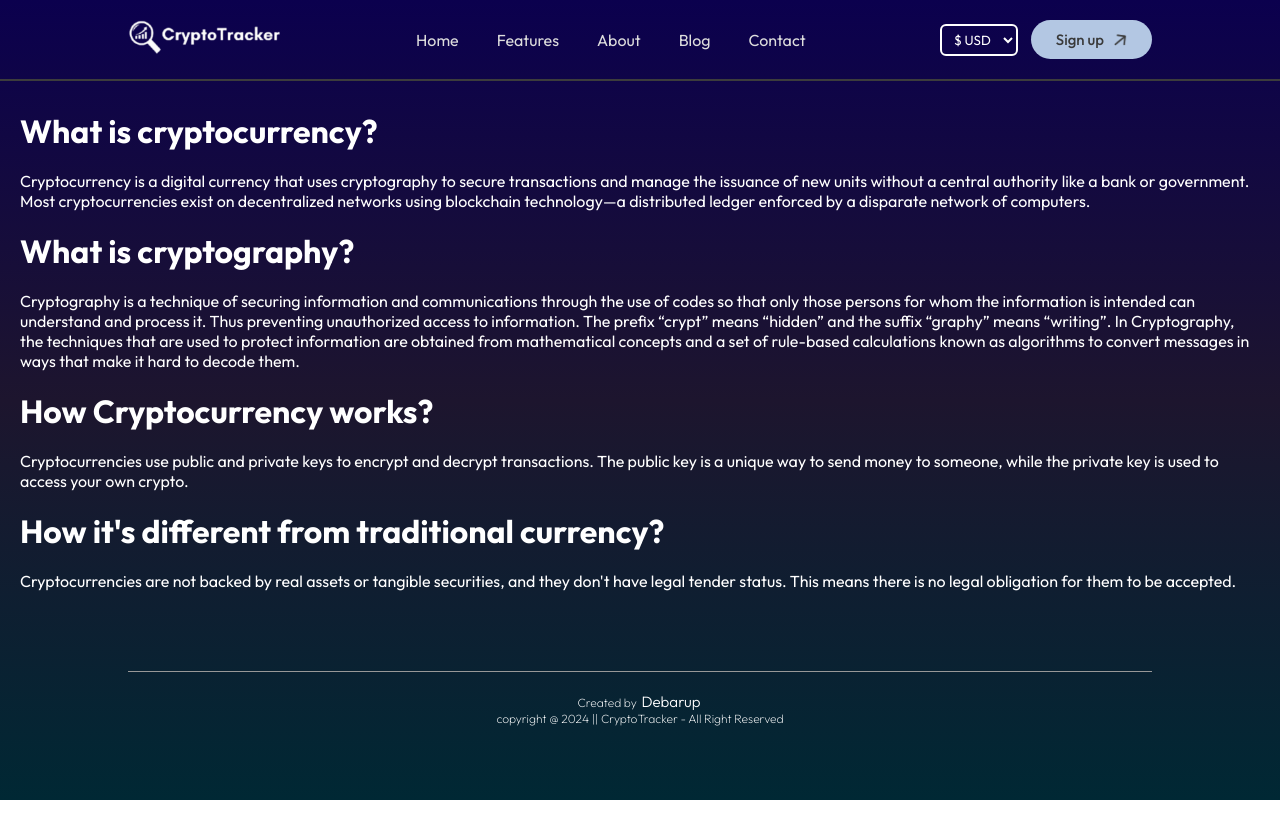
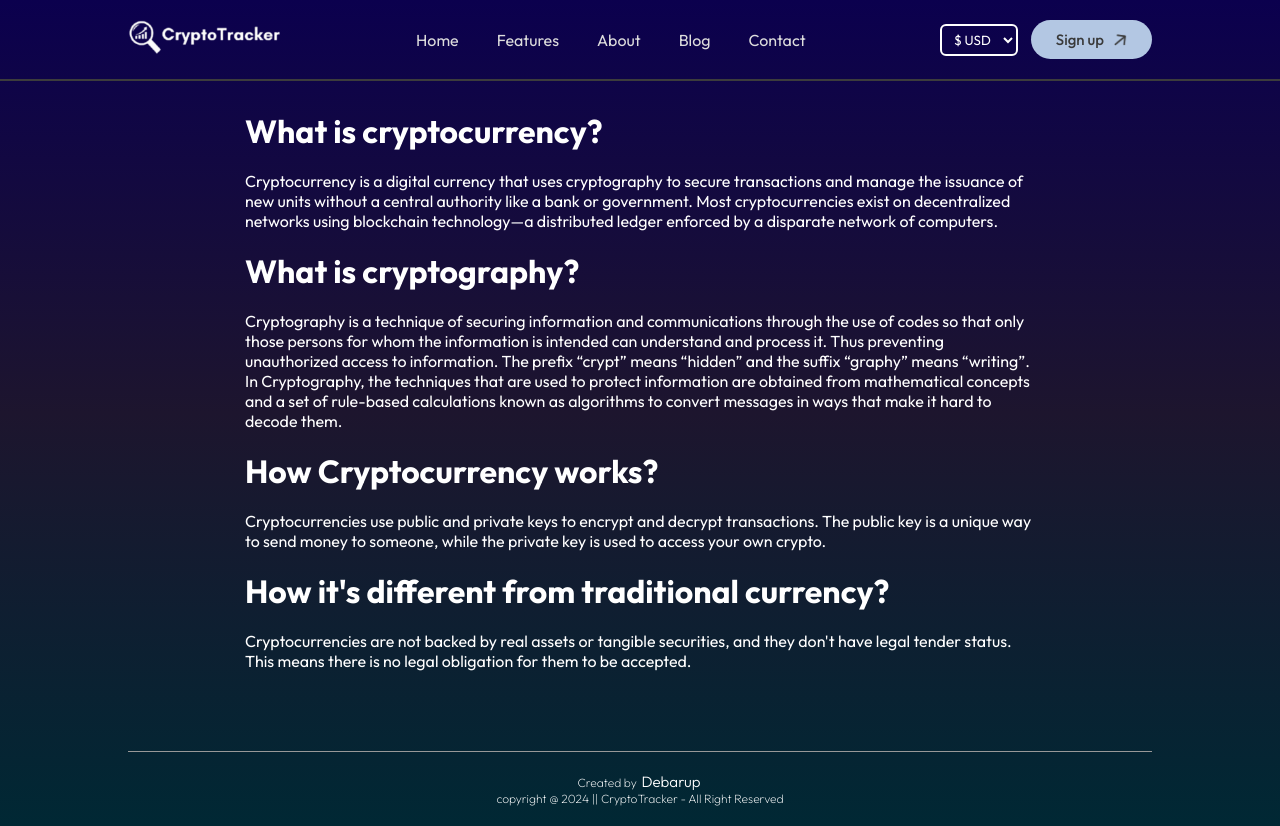
Before and after one commit to debarup24/crypto-price-tracker, a React (Vite) app: page /blog in a window 1280 px wide. Before the commit the page ends 800 px from the top, so only its background shows below. Built offline with nearby package versions, Linux system fonts and the light colour scheme; no server answers.

Commit message:
Page update

```diff
--- a/src/pages/Blog/Blog.css
+++ b/src/pages/Blog/Blog.css
@@ -1,4 +1,4 @@
 .blog {
     text-align: left;
-    margin: 30px 20px 80px 20px;
+    margin: 30px 240px 80px 245px;
 }
```
